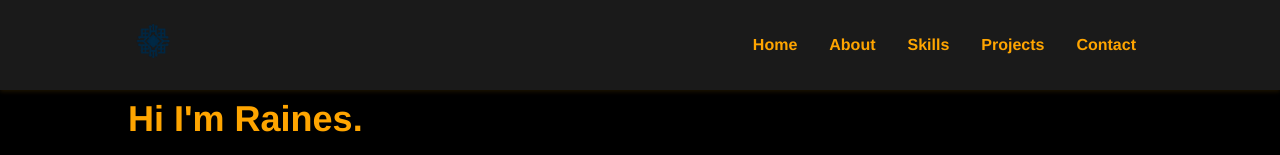
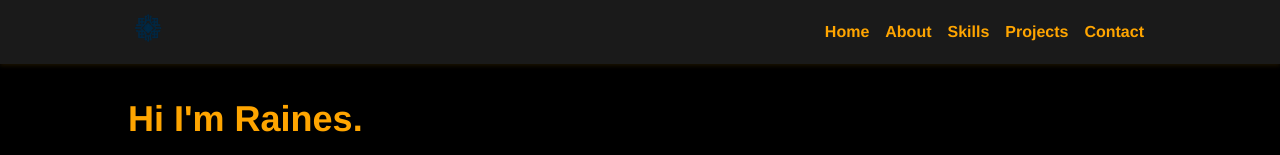
Before and after one commit to RainesTaiwan/PortfolioWebsite, a Vue app in the folder frontend/: page / in a window 1280 px wide. Shown: the top 155 px of the page. Built offline with nearby package versions, Linux system fonts and the light colour scheme.

Commit message:
frontend

```diff
--- a/frontend/src/components/PageHeader.vue
+++ b/frontend/src/components/PageHeader.vue
@@ -65,7 +65,7 @@ export default {
 .header {
   background: #1A1A1A;
   color: #FFA500;
-  padding: 1rem 0;
+  padding: 0.5rem 0;
   position: fixed;
   width: 100%;
   top: 0;
@@ -80,7 +80,7 @@ nav {
 }
 
 .logo img {
-  height: 50px;
+  height: 40px;
 }
 
 .nav-menu {
@@ -89,7 +89,7 @@ nav {
 }
 
 .nav-menu li {
-  padding: 0 1rem;
+  padding: 0 0.5rem;
 }
 
 .nav-menu a {
@@ -120,7 +120,7 @@ nav {
   .nav-menu {
     position: fixed;
     left: -100%;
-    top: 70px;
+    top: 60px;
     flex-direction: column;
     background: #1A1A1A;
     width: 100%;
```
